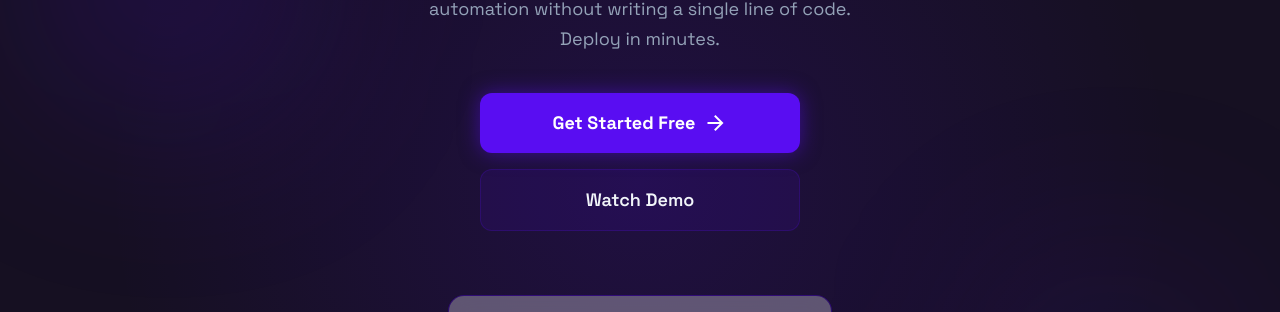
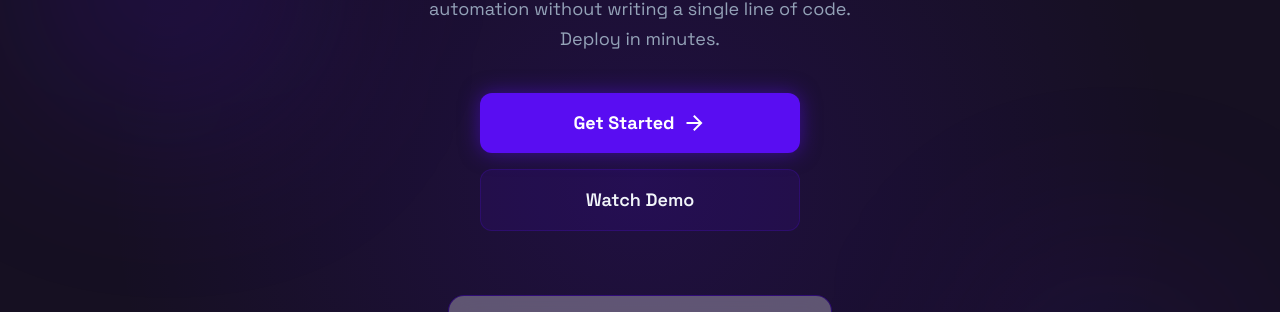
Before and after one commit to mohanps7474-boop/coding, a Django app: page / in a window 1280 px wide. Shown: the part 296-608 px from the top of the page. Run offline with Django 5.2, Linux system fonts and the light colour scheme; some libraries are stand-ins or nearby versions; grey boxes are pictures that could not be loaded.

```diff
--- a/ai_business_assist/templates/accounts/portfolio.html
+++ b/ai_business_assist/templates/accounts/portfolio.html
@@ -71,14 +71,14 @@
         <nav class="hidden md:flex items-center gap-8">
             <a class="text-sm font-medium hover:text-primary transition-colors" href="#">Features</a>
             <a class="text-sm font-medium hover:text-primary transition-colors" href="#">How It Works</a>
-            <a class="text-sm font-medium hover:text-primary transition-colors" href="#">Sign In</a>
-            <button
+            <a class="text-sm font-medium hover:text-primary transition-colors" href="{% url 'login_page' %}">Sign In</a>
+            <a href="{% url 'register_page' %}"
                 class="bg-primary text-white py-2 px-5 rounded-lg font-bold text-sm hover:scale-105 transition-transform glow-button">
                 Get Started
-            </button>
+            </a>
         </nav>
         <div class="flex md:hidden items-center gap-4">
-            <a class="text-sm font-medium hover:text-primary transition-colors" href="#">Login</a>
+            <a class="text-sm font-medium hover:text-primary transition-colors" href="{% url 'login_page' %}">Login</a>
         </div>
     </header>
     <main class="overflow-x-hidden">
@@ -99,10 +99,10 @@
                 minutes.
             </p>
             <div class="flex flex-col w-full gap-4 max-w-xs">
-                <button
+                <a href="{% url 'register_page' %}"
                     class="bg-primary text-white py-4 px-8 rounded-xl font-bold text-lg hover:scale-105 transition-transform glow-button flex items-center justify-center gap-2">
-                    Get Started Free <span class="material-symbols-outlined">arrow_forward</span>
-                </button>
+                    Get Started <span class="material-symbols-outlined">arrow_forward</span>
+                </a>
                 <button
                     class="bg-slate-200 dark:bg-primary/10 border border-primary/20 py-4 px-8 rounded-xl font-semibold text-lg hover:bg-primary/20 transition-colors">
                     Watch Demo
@@ -217,10 +217,10 @@
                 <h2 class="text-3xl font-bold mb-6">Ready to automate?</h2>
                 <p class="text-slate-600 dark:text-slate-400 mb-8 max-w-lg mx-auto">Join 500+ businesses scaling smarter
                     with our no-code AI tools. Experience the power of professional automation today.</p>
-                <button
-                    class="bg-primary text-white py-4 px-10 rounded-xl font-bold text-lg glow-button hover:opacity-90 transition-all">
+                <a href="{% url 'register_page' %}"
+                    class="bg-primary text-white py-4 px-10 rounded-xl font-bold text-lg glow-button hover:opacity-90 transition-all inline-block">
                     Get Started
-                </button>
+                </a>
             </div>
         </section>
     </main>
```
Also changed, not shown: ai_business_assist/db.sqlite3.
